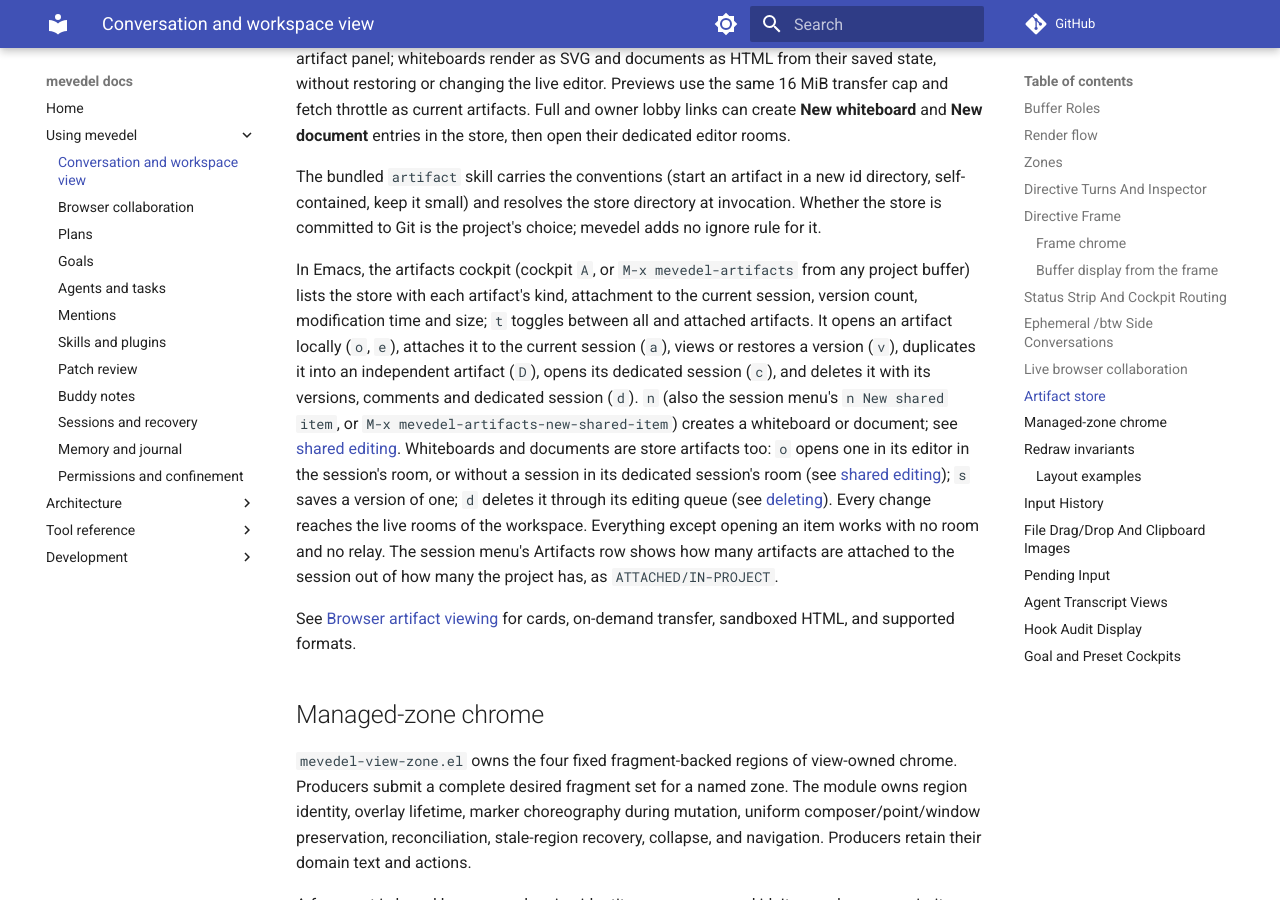
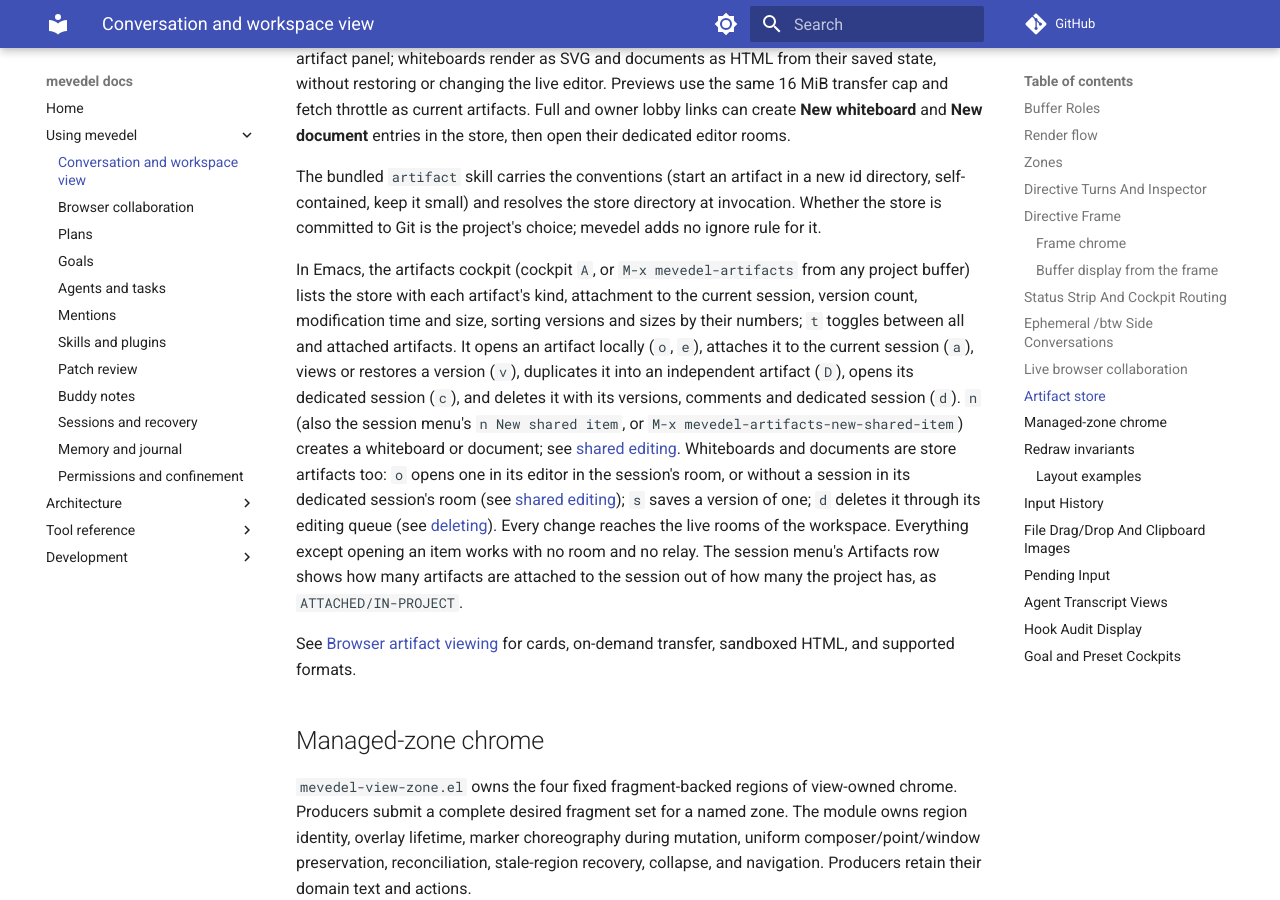
Before and after one commit to FrauH0lle/mevedel, an MkDocs documentation site: the page built from docs/view.md, in a window 1280 px wide and 900 px high, scrolled down 27235 px. Built offline with MkDocs 1.6.1 and Material for MkDocs 9.7.7, drawn with Linux system fonts in a browser that asks for light colours; comment, search, counter and statistics services are not loaded.

Commit message:
fix(artifacts): Sort Ver and Size numerically, sharing the cockpit helper
The artifacts cockpit had the defect adc1042 fixed for executions: Ver
sorted 10 before 9 and Size 1.5M before 200k before 980.  The numeric
cell and its sort predicate move into the cockpit, which every
tabulated surface shares, and both lists use them.

* mevedel-cockpit.el (mevedel-cockpit-number-cell)
(mevedel-cockpit-sort-by-number): New functions.
* mevedel-executions-list.el (mevedel-executions-list--by-number): Remove.
(mevedel-executions-list--entry, mevedel-executions-list--surface): Use
the cockpit helpers.
* mevedel-artifacts-list.el (mevedel-artifacts-list--entry)
(mevedel-artifacts-list--surface): Sort Ver and Size by number.
* test/test-mevedel-cockpit.el (mevedel-cockpit-sort-by-number): New test.
* test/test-mevedel-artifacts-list.el (mevedel-artifacts-list--entry):
New test.
* test/test-mevedel-executions-list.el (mevedel-executions-list--entry):
Rename from the removed function's test.
* docs/view.md: Note the artifacts cockpit's numeric sorting.

```diff
--- a/docs/view.md
+++ b/docs/view.md
@@ -1299,8 +1299,9 @@
 
 In Emacs, the artifacts cockpit (cockpit `A`, or `M-x mevedel-artifacts` from
 any project buffer) lists the store with each artifact's kind, attachment to
-the current session, version count, modification time and size; `t` toggles
-between all and attached artifacts. It opens an artifact locally (`o`, `e`),
+the current session, version count, modification time and size, sorting
+versions and sizes by their numbers; `t` toggles between all and attached
+artifacts. It opens an artifact locally (`o`, `e`),
 attaches it to the current session (`a`), views or restores a version (`v`),
 duplicates it into an independent artifact (`D`), opens its dedicated session
 (`c`), and deletes it with its versions, comments and dedicated session (`d`).
```
Also changed, not shown: 6 other files.
